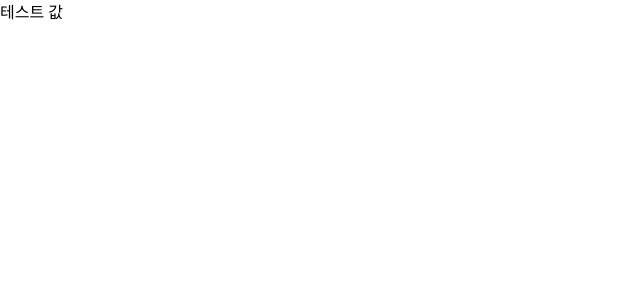
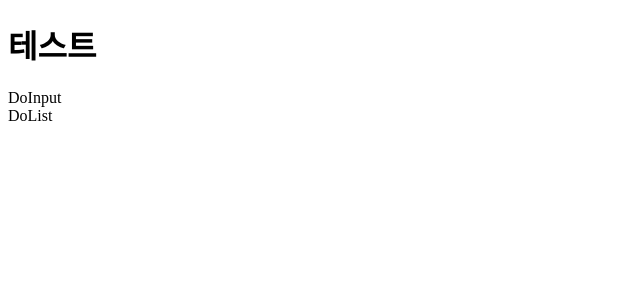
Before and after one commit to Dev-KimDonghyun/ToDo-Web, a React (Vite) app: page / in a window 1280 px wide. Shown: the top 300 px of the page, without its empty margins (0-640 px from the left). Built offline with nearby package versions, Linux system fonts and the light colour scheme; the HTML template or start-up script is replaced by a standard one.

Commit message:
Refactor: Split Components

```diff
--- a/src/App.tsx
+++ b/src/App.tsx
@@ -1,32 +1,14 @@
-import { createBrowserRouter } from 'react-router-dom';
-import { RouterProvider } from 'react-router-dom';
-import { Outlet } from 'react-router-dom';
+import DoInput from './components/DoInput';
+import DoList from './components/DoList';
 
-import MainPage from './pages/MainPage';
-
-function LayOut () {
+function App () {
   return (
-    <>
-    <Outlet />
-    </>
+    <div>
+      <h1>테스트</h1>
+      <DoInput />
+      <DoList />
+    </div>
   );
 }
 
-const router = createBrowserRouter ([
-  {
-    path: '/',
-    element: <LayOut />,
-    children: [
-      {
-        index: true,
-        element: <MainPage />
-      }
-    ]
-  }
-]);
-
-function App() {
-  return <RouterProvider router={router} />
-}
-
 export default App;
--- /dev/null
+++ b/src/components/DoInput.tsx
@@ -0,0 +1,7 @@
+const DoInput = () => {
+  return (
+    <div>DoInput</div>
+  );
+}
+
+export default DoInput;
--- /dev/null
+++ b/src/components/DoList.tsx
@@ -0,0 +1,7 @@
+const DoList = () => {
+  return (
+    <div>DoList</div>
+  );
+}
+
+export default DoList;
--- a/src/pages/MainPage.tsx
+++ b/src/pages/MainPage.tsx
@@ -6,7 +6,7 @@ const MainPage = () => {
     const [ test, setTest ] = useState<string>('');
 
     useEffect(() => {
-        localStorage.setItem('DevKim', '테스트 값');
+        // localStorage.setItem('DevKim', '테스트 값');
         const storageValue: string | null = localStorage.getItem('DevKim');
         console.log('첫번째 console.log', storageValue);
         if (storageValue !== null) {
```
Also changed, not shown: src/components/DoItem.tsx (added, +7 -0 lines).
